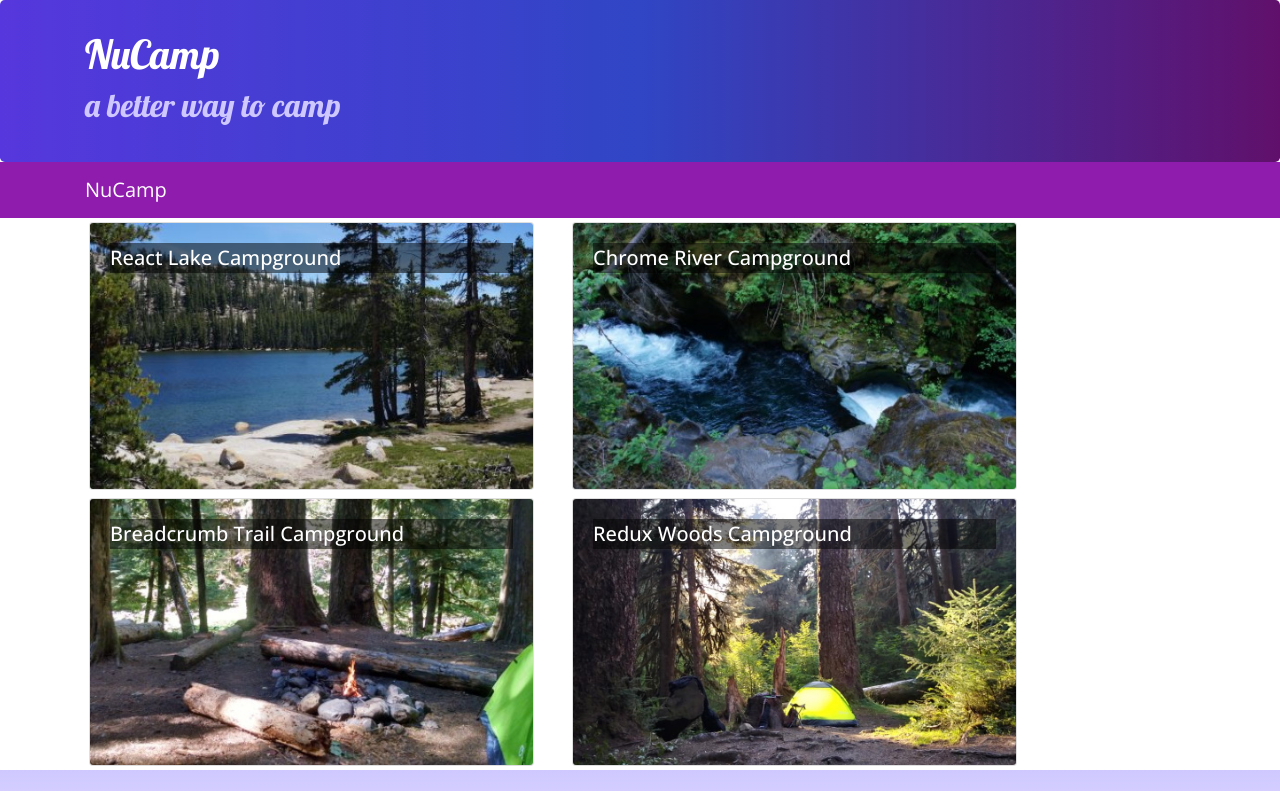
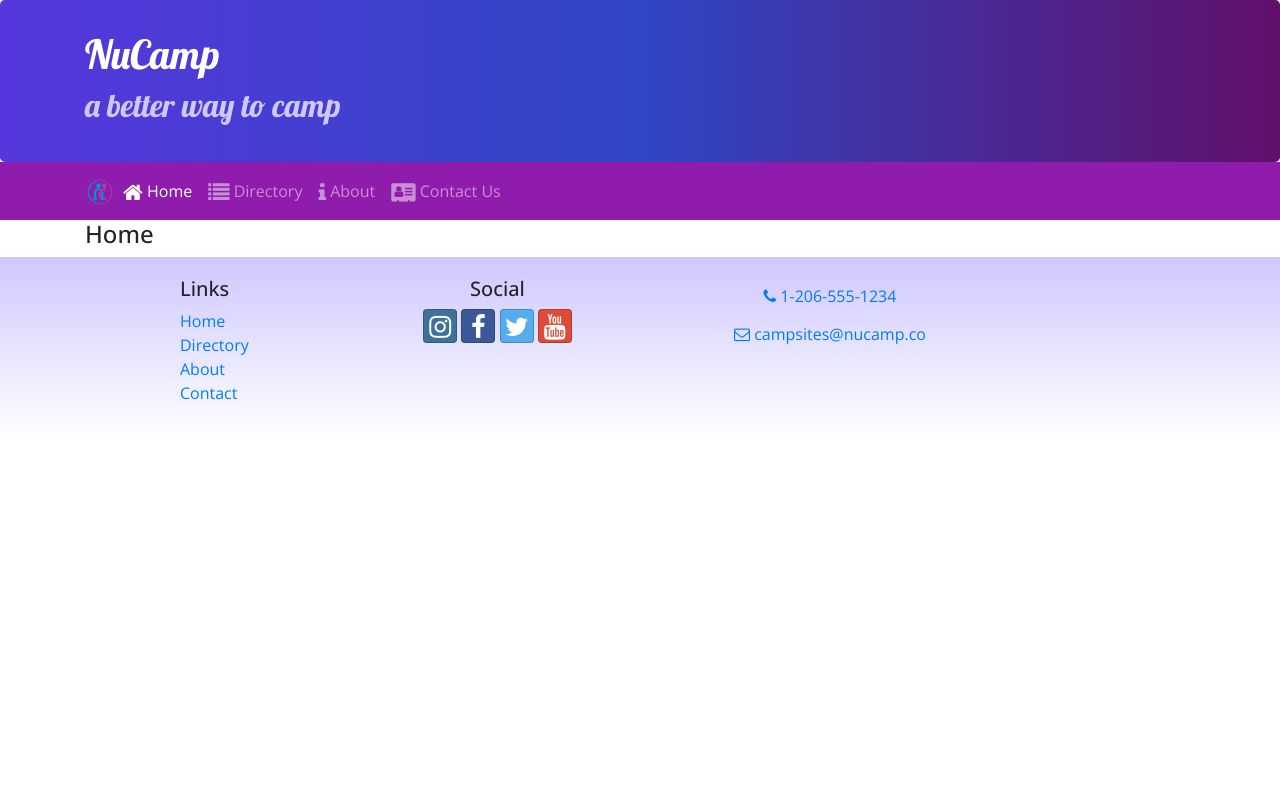
Before and after one commit to hkmarti/nucampsiteReact, a React (Create React App) app: page /home in a window 1280 px wide. Shown: the top 791 px of the page. Built offline with nearby package versions, Linux system fonts and the light colour scheme.

Commit message:
React Router

```diff
--- a/package.json
+++ b/package.json
@@ -12,6 +12,7 @@
     "react": "^17.0.2",
     "react-dom": "^17.0.2",
     "react-popper": "1.3.6",
+    "react-router-dom": "5.2.0",
     "react-scripts": "4.0.3",
     "reactstrap": "8.5.1",
     "typeface-lobster": "^1.1.13",
--- a/src/App.js
+++ b/src/App.js
@@ -1,14 +1,17 @@
 import React, { Component } from 'react';
 import Main from './components/MainComponent';
+import { BrowserRouter } from 'react-router-dom';
 import './App.css';
 
 
 class App extends Component {
     render() {
         return (
-            <div className="App">
-                <Main />
-            </div>
+            <BrowserRouter>
+                <div className="App">
+                    <Main />
+                </div>
+            </BrowserRouter>
         );
     }
 }
--- a/src/components/DirectoryComponent.js
+++ b/src/components/DirectoryComponent.js
@@ -3,9 +3,9 @@
 
 //Presentational Component with 2 function components//
 
-function RenderDirectoryItem({campsite, onClick}){
+function RenderDirectoryItem({campsite}){
     return (
-        <Card onClick={() => onClick(campsite.id)}>
+        <Card>
             <CardImg width="100%" src={campsite.image} alt={campsite.name} />
             <CardImgOverlay>
                 <CardTitle>{campsite.name}</CardTitle>
@@ -19,7 +19,7 @@
     const directory = props.campsites.map(campsite => {
         return (
             <div key={campsite.id} className="col-md-5 m-1">
-                <RenderDirectoryItem campsite={campsite} onClick={props.onClick} />
+                <RenderDirectoryItem campsite={campsite} />
             </div>
         );
     });
--- a/src/components/FooterComponent.js
+++ b/src/components/FooterComponent.js
@@ -1,4 +1,5 @@
 import React from "react";
+import { Link } from 'react-router-dom';
 
 
 /* The {' '} provides spacing/white space between the social icons*/
@@ -13,10 +14,10 @@
                     <div className="col-4 col-sm-2 offset-1">
                         <h5>Links</h5>
                         <ul className="list-unstyled">
-                            <li><a href="#">Home</a></li>
-                            <li><a href="#">Directory</a></li>
-                            <li><a href="#">About</a></li>
-                            <li><a href="#">Contact</a></li>
+                            <li><Link to='/home'>Home</Link></li>
+                            <li><Link to='/directory'>Directory</Link></li>
+                            <li><Link to='/aboutus'>About</Link></li>
+                            <li><Link to='/contactus'>Contact</Link></li>
                         </ul>
                     </div>
                     <div className="col-6 col-sm-3 text-center">
--- a/src/components/HeaderComponent.js
+++ b/src/components/HeaderComponent.js
@@ -1,7 +1,24 @@
 import React, { Component } from 'react';
-import { Navbar, NavbarBrand, Jumbotron } from 'reactstrap';
+import { Nav, Navbar, NavbarBrand, NavbarToggler, Collapse, NavItem, Jumbotron } from 'reactstrap';
+import { NavLink } from 'react-router-dom';
 
 class Header extends Component {
+
+    constructor(props){
+        super(props);
+
+        this.toggleNav = this.toggleNav.bind(this);
+        this.state = {
+            isNavOpen: false
+        };
+    }
+
+    toggleNav() {
+        this.setState({
+            isNavOpen: !this.state.isNavOpen
+        });
+    }
+
     render(){
         return(
             /*React.Fragment allows multiple elements in a component*/
@@ -16,9 +33,37 @@
                         </div>
                     </div>
                 </Jumbotron>
-                <Navbar dark sticky="top">
+                <Navbar dark sticky="top" expand="md">
                     <div className="container">
-                        <NavbarBrand href="/">NuCamp</NavbarBrand>
+                        <NavbarBrand className="mr-auto" href="/"><img src="/assets/images/logo.png" height = "30" width= "30" alt="NuCamp logo" /></NavbarBrand>
+
+                        <NavbarToggler onClick={this.toggleNav} />
+
+                        <Collapse isOpen={this.state.isNavOpen} navbar>
+                            <Nav navbar>
+                                <NavItem>
+                                    <NavLink className="nav-link" to="/home">
+                                        <i className="fa fa-home fa-lg" /> Home
+                                    </NavLink>
+                                </NavItem>
+                                <NavItem>
+                                    <NavLink className="nav-link" to="/directory">
+                                        <i className="fa fa-list fa-lg" /> Directory
+                                    </NavLink>
+                                </NavItem>
+                                <NavItem>
+                                    <NavLink className="nav-link" to="/aboutus">
+                                        <i className="fa fa-info fa-lg" /> About
+                                    </NavLink>
+                                </NavItem>
+                                <NavItem>
+                                    <NavLink className="nav-link" to="/contactus">
+                                        <i className="fa fa-address-card fa-lg" /> Contact Us
+                                    </NavLink>
+                                </NavItem>
+                            </Nav>
+                        </Collapse>
+
                     </div>
                 </Navbar>
             </React.Fragment>
--- /dev/null
+++ b/src/components/HomeComponent.js
@@ -0,0 +1,11 @@
+import React from "react";
+
+function Home(props){
+    return(
+        <div className="container">
+            <h4>Home</h4>
+        </div>
+    );
+}
+
+export default Home;
--- a/src/components/MainComponent.js
+++ b/src/components/MainComponent.js
@@ -3,6 +3,8 @@
 import CampsiteInfo from './CampsiteInfoComponent';
 import Header from './HeaderComponent';
 import Footer from './FooterComponent';
+import Home from './HomeComponent';
+import {Switch, Route, Redirect} from 'react-router-dom';
 import { CAMPSITES } from '../shared/campsites';
 
 class Main extends Component {
@@ -10,20 +12,25 @@
         super(props);
         this.state = {
             campsites: CAMPSITES,
-            selectedCampsite: null
         };
     }
 
-    onCampsiteSelect(campsiteId) {
-        this.setState({selectedCampsite: campsiteId});
-    }
+    render() {
 
-    render() {
+        const HomePage = () => {
+            return(
+                <Home />
+            );
+        }
+
         return (
             <div>
                 <Header />
-                <Directory campsites ={this.state.campsites} onClick={campsiteId => this.onCampsiteSelect(campsiteId)} />
-                <CampsiteInfo campsite={this.state.campsites.filter(campsite => campsite.id === this.state.selectedCampsite)[0]}/>
+                <Switch>
+                    <Route path='/home' component={HomePage} />
+                    <Route exact path='/directory' render={() => <Directory campsites ={this.state.campsites}/>} />
+                    <Redirect to='/home' />
+                </Switch>
                 <Footer />
             </div>
         );
```
Also changed, not shown: 1 other file (tests, documents, lock files or other folders).
